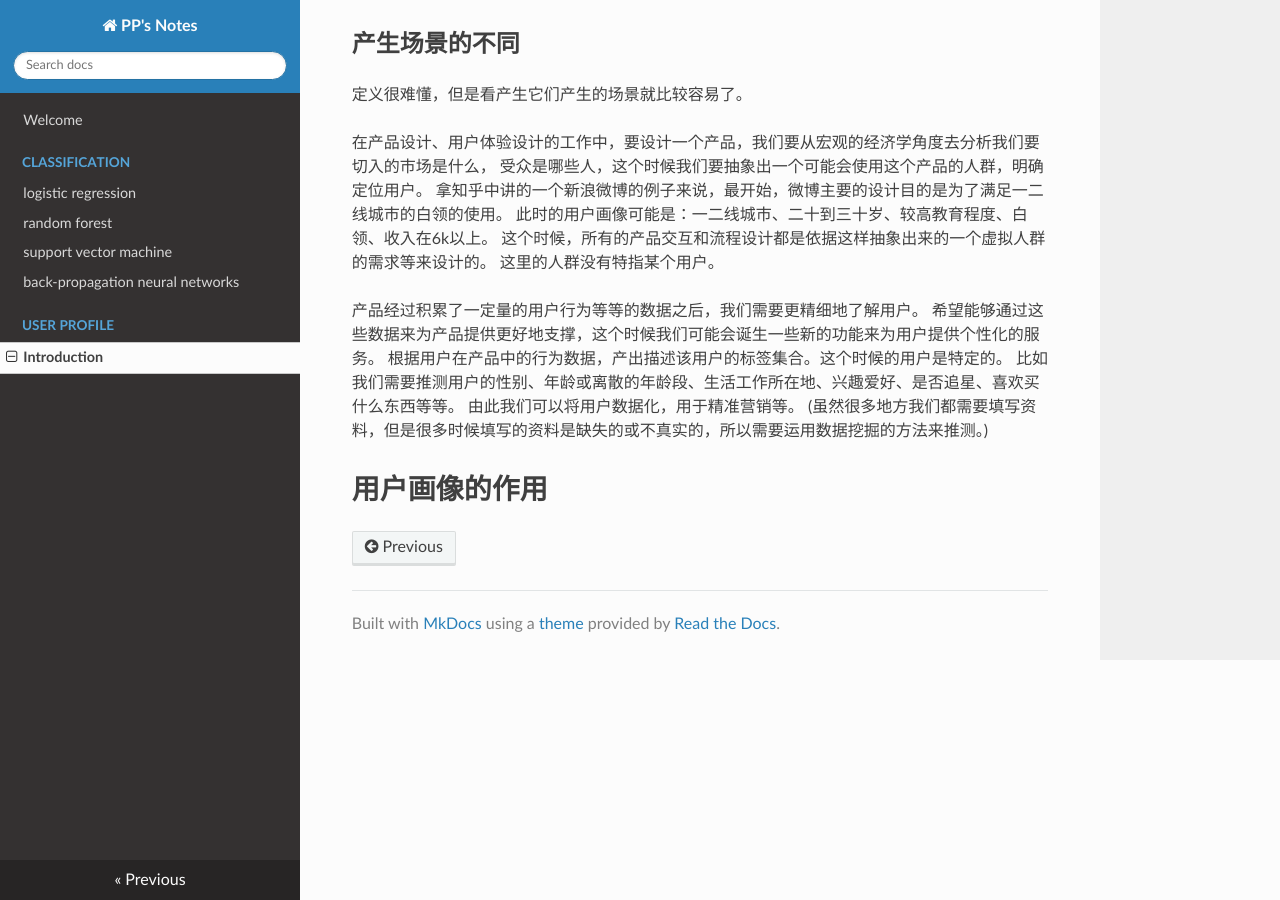
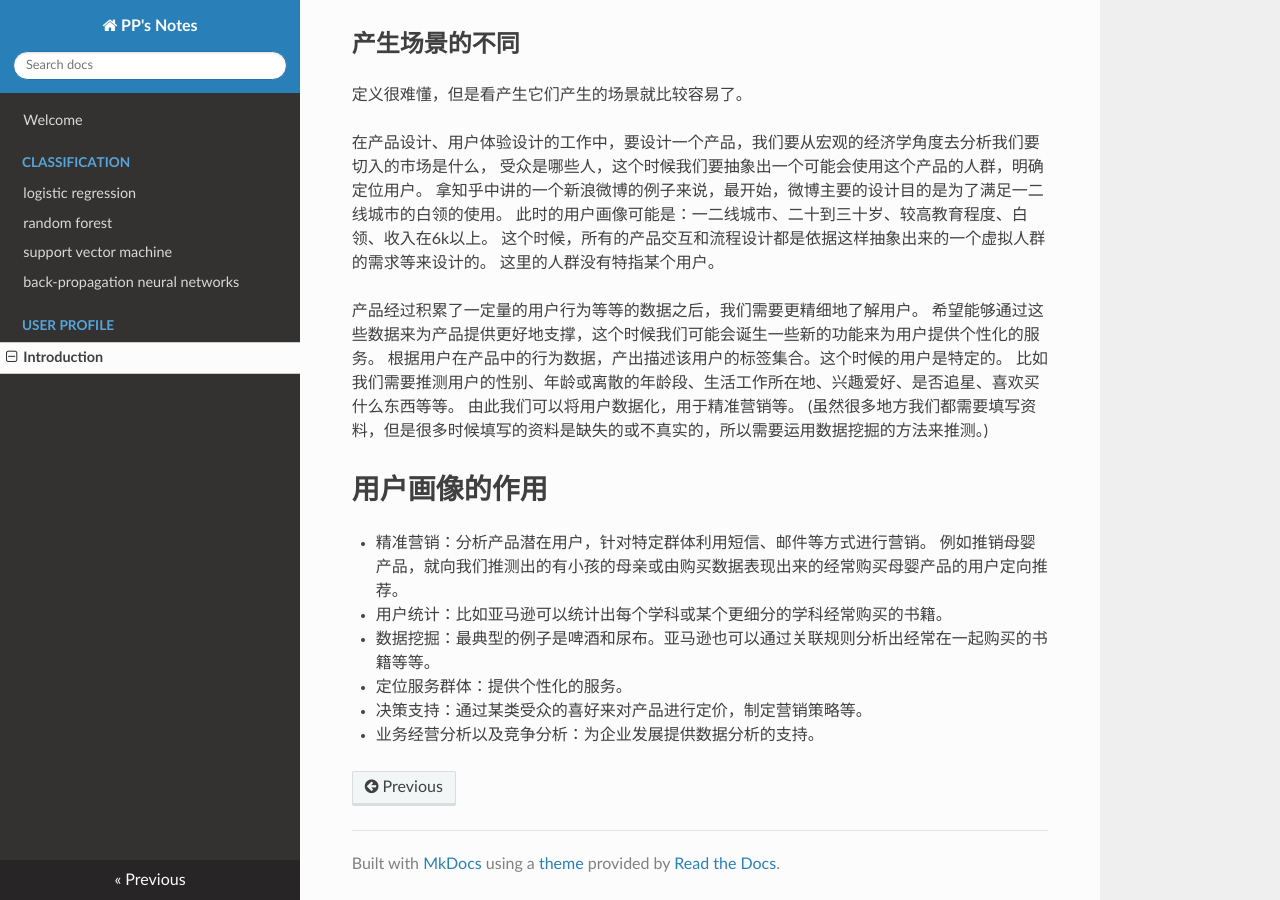
Before and after one commit to NobodyKnowsPP/pp-blog, an MkDocs documentation site: the page built from docs/UserProfile/Introduction.md, in a window 1280 px wide and 900 px high, scrolled down 622 px. Built offline with MkDocs 1.6.1, drawn with Linux system fonts in a browser that asks for light colours; nearby versions of some CDN libraries; old or Windows-style settings are respelled for this version of MkDocs.

Commit message:
add Introduction

```diff
--- a/docs/UserProfile/Introduction.md
+++ b/docs/UserProfile/Introduction.md
@@ -39,3 +39,11 @@
 (虽然很多地方我们都需要填写资料，但是很多时候填写的资料是缺失的或不真实的，所以需要运用数据挖掘的方法来推测。)
 
 # 用户画像的作用
+
+- 精准营销：分析产品潜在用户，针对特定群体利用短信、邮件等方式进行营销。
+例如推销母婴产品，就向我们推测出的有小孩的母亲或由购买数据表现出来的经常购买母婴产品的用户定向推荐。
+- 用户统计：比如亚马逊可以统计出每个学科或某个更细分的学科经常购买的书籍。
+- 数据挖掘：最典型的例子是啤酒和尿布。亚马逊也可以通过关联规则分析出经常在一起购买的书籍等等。
+- 定位服务群体：提供个性化的服务。
+- 决策支持：通过某类受众的喜好来对产品进行定价，制定营销策略等。
+- 业务经营分析以及竞争分析：为企业发展提供数据分析的支持。
```
